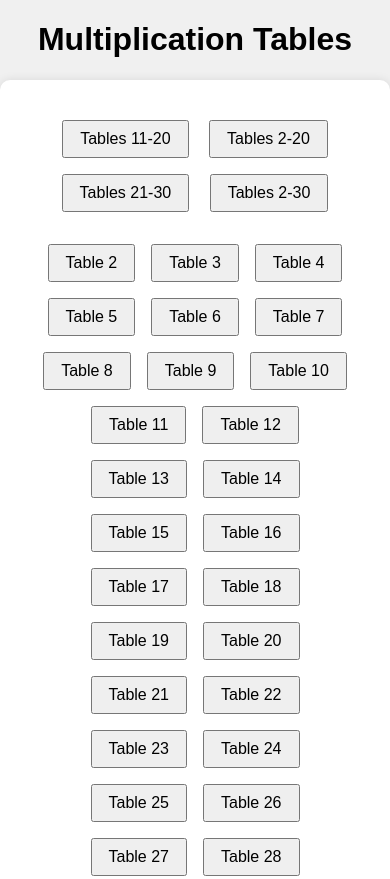
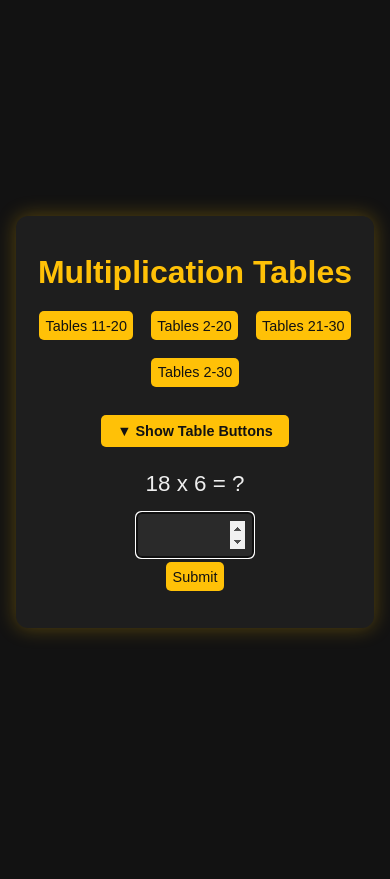
Before and after one commit to sudakshin/multiplication-tables, a plain HTML site: page index.html in a window 390 px wide. Shown: the top 879 px of the page. After the commit the page ends 844 px from the top, so only its background shows below. Drawn offline with Linux system fonts and the light colour scheme.

Commit message:
feature: dark mode + collapsable tables

```diff
--- a/index.html
+++ b/index.html
@@ -13,16 +13,27 @@
 		/>
 	</head>
 	<body>
-		<h1>Multiplication Tables</h1>
 		<div class="container">
-			<div id="progress"></div>
+			<h1>Multiplication Tables</h1>
+
 			<div id="range-buttons">
 				<button id="range-11-20">Tables 11-20</button>
 				<button id="range-2-20">Tables 2-20</button>
 				<button id="range-21-30">Tables 21-30</button>
 				<button id="range-2-30">Tables 2-30</button>
 			</div>
-			<div id="table-buttons"></div>
+
+			<!-- Toggle Button -->
+			<button id="drawer-toggle">▼ Show Table Buttons</button>
+
+			<!-- Drawer -->
+			<div
+				id="table-drawer"
+				class="collapsed"
+			>
+				<div id="table-buttons"></div>
+			</div>
+
 			<div id="question"></div>
 			<input
 				type="number"
--- a/script.js
+++ b/script.js
@@ -40,21 +40,33 @@ function generateQuestion() {
 	document.getElementById('answer').focus();
 	document.getElementById('feedback').textContent = '';
 	// document.body.style.backgroundColor = '#f0f0f0'; // Reset background color
-	document.getElementsByClassName('container')[0].style.backgroundColor =
-		'white';
+	// document.getElementsByClassName('container')[0].style.backgroundColor =
+	('white');
 }
+
+// function checkAnswer() {
+// 	const userAnswer = parseInt(document.getElementById('answer').value);
+
+// 	if (userAnswer === correctAnswer) {
+// 		document.getElementsByClassName('container')[0].style.backgroundColor =
+// 			'green';
+// 		// document.body.style.backgroundColor = 'green'; // Flash green
+// 		setTimeout(() => {
+// 			incrementQuestionCount();
+// 			generateQuestionOrFinish();
+// 		}, 200); // Short delay before moving to the next question
+// 	}
+// }
 
 function checkAnswer() {
 	const userAnswer = parseInt(document.getElementById('answer').value);
-
 	if (userAnswer === correctAnswer) {
-		document.getElementsByClassName('container')[0].style.backgroundColor =
-			'green';
-		// document.body.style.backgroundColor = 'green'; // Flash green
+		document.querySelector('.container').style.backgroundColor = '#2e7d32'; // dark green
 		setTimeout(() => {
+			document.querySelector('.container').style.backgroundColor = '#1e1e1e'; // restore dark
 			incrementQuestionCount();
 			generateQuestionOrFinish();
-		}, 200); // Short delay before moving to the next question
+		}, 300);
 	}
 }
 
@@ -125,3 +137,14 @@ document
 
 createTableButtons();
 generateQuestion();
+
+const drawerToggle = document.getElementById('drawer-toggle');
+const drawer = document.getElementById('table-drawer');
+
+drawerToggle.addEventListener('click', () => {
+	drawer.classList.toggle('expanded');
+	const isExpanded = drawer.classList.contains('expanded');
+	drawerToggle.textContent = isExpanded
+		? '▲ Hide Table Buttons'
+		: '▼ Show Table Buttons';
+});
--- a/styles.css
+++ b/styles.css
@@ -1,44 +1,75 @@
 body {
 	font-family: Arial, sans-serif;
-	/* display: flex; */
+	background-color: #121212;
+	color: #eeeeee;
+	margin: 0;
+	min-height: 100vh;
+	display: flex;
 	justify-content: center;
 	align-items: center;
-	height: 100vh;
-	margin: 0;
-	background-color: #f0f0f0;
+	padding: 1rem;
+	box-sizing: border-box;
 }
+
 .container {
+	background-color: #1e1e1e;
+	color: #eeeeee;
+	padding: 2rem;
+	border-radius: 12px;
+	box-shadow: 0 0 20px rgba(255, 193, 7, 0.3);
+	width: 100%;
+	max-width: 600px;
 	text-align: center;
-	background-color: white;
-	padding: 2rem;
-	border-radius: 10px;
-	box-shadow: 0 0 10px rgba(0, 0, 0, 0.1);
 	position: relative;
+	transition: background-color 0.3s ease;
 }
-#question {
+
+h1 {
+	color: #ffc107;
 	font-size: 2rem;
 	margin-bottom: 1rem;
 }
+
+button {
+	background-color: #ffc107;
+	color: #121212;
+	border: none;
+	border-radius: 5px;
+	padding: 0.5rem 1rem;
+	margin: 0.3rem;
+	font-size: 1rem;
+	cursor: pointer;
+	transition: background-color 0.3s ease, transform 0.1s ease;
+}
+
+button:hover {
+	background-color: #ff5722;
+	transform: scale(1.03);
+}
+
+#question {
+	font-size: 1.8rem;
+	margin: 1rem 0;
+}
+
 #answer {
 	font-size: 1.5rem;
 	padding: 0.5rem;
 	width: 100px;
+	text-align: center;
+	border: none;
+	border-radius: 5px;
+	background-color: #2a2a2a;
+	color: #fff;
 }
-button {
-	font-size: 1rem;
-	padding: 0.5rem 1rem;
-	margin: 0.5rem;
-	cursor: pointer;
+
+#feedback {
+	font-size: 1.3rem;
+	font-weight: bold;
+	margin-top: 1rem;
+	color: #4caf50;
 }
-#feedback {
-	font-size: 1.5rem;
-	margin-top: 1rem;
-	font-weight: bold;
-}
-#range-buttons,
-#table-buttons {
-	margin-bottom: 1rem;
-}
+
 .tooltip {
 	display: none;
 	position: absolute;
@@ -50,9 +81,63 @@ button {
 	top: 50px;
 	left: 50%;
 	transform: translateX(-50%);
+	max-width: 90%;
+	font-size: 0.9rem;
+	word-break: break-word;
+	box-shadow: 0 0 10px rgba(255, 193, 7, 0.2);
 }
 
-h1 {
+/* Range + Table Buttons Layout */
+#range-buttons,
+#table-buttons {
 	display: flex;
+	flex-wrap: wrap;
 	justify-content: center;
+	gap: 0.5rem;
+	margin-bottom: 1rem;
 }
+
+/* Collapsible Drawer Styles */
+#table-drawer {
+	max-height: 0;
+	overflow: hidden;
+	transition: max-height 0.3s ease, padding 0.3s ease;
+}
+
+#table-drawer.expanded {
+	max-height: 300px;
+	padding: 0.5rem 0;
+}
+
+#drawer-toggle {
+	background-color: #ffc107;
+	color: #121212;
+	border: none;
+	border-radius: 5px;
+	padding: 0.5rem 1rem;
+	margin: 0.5rem 0;
+	cursor: pointer;
+	font-weight: bold;
+	transition: background-color 0.3s ease;
+}
+
+#drawer-toggle:hover {
+	background-color: #ff5722;
+	color: #fff;
+}
+
+@media (max-width: 600px) {
+	.container {
+		padding: 1rem;
+	}
+	button {
+		font-size: 0.9rem;
+		padding: 0.4rem;
+	}
+	#question {
+		font-size: 1.4rem;
+	}
+	#feedback {
+		font-size: 1rem;
+	}
+}
```
